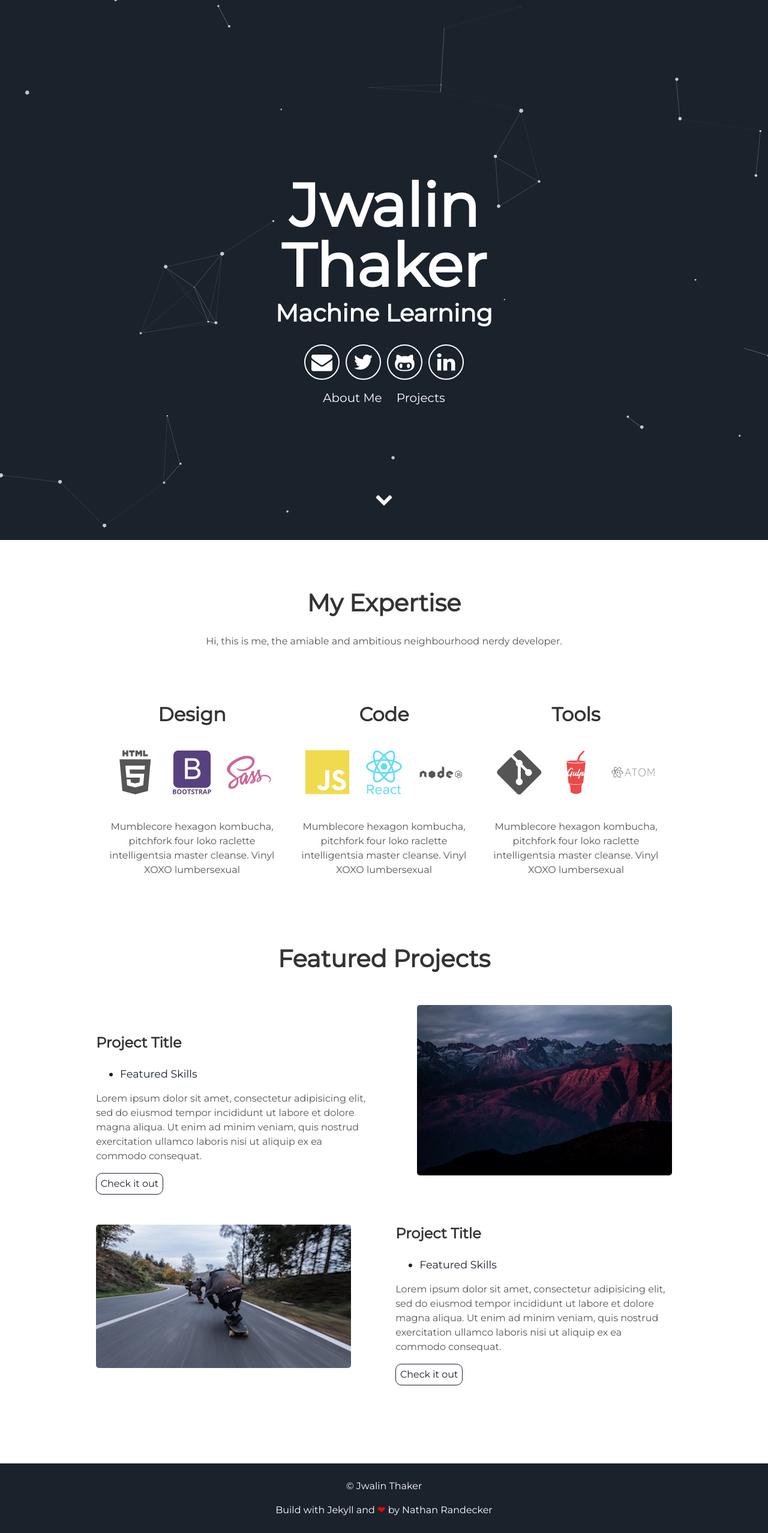
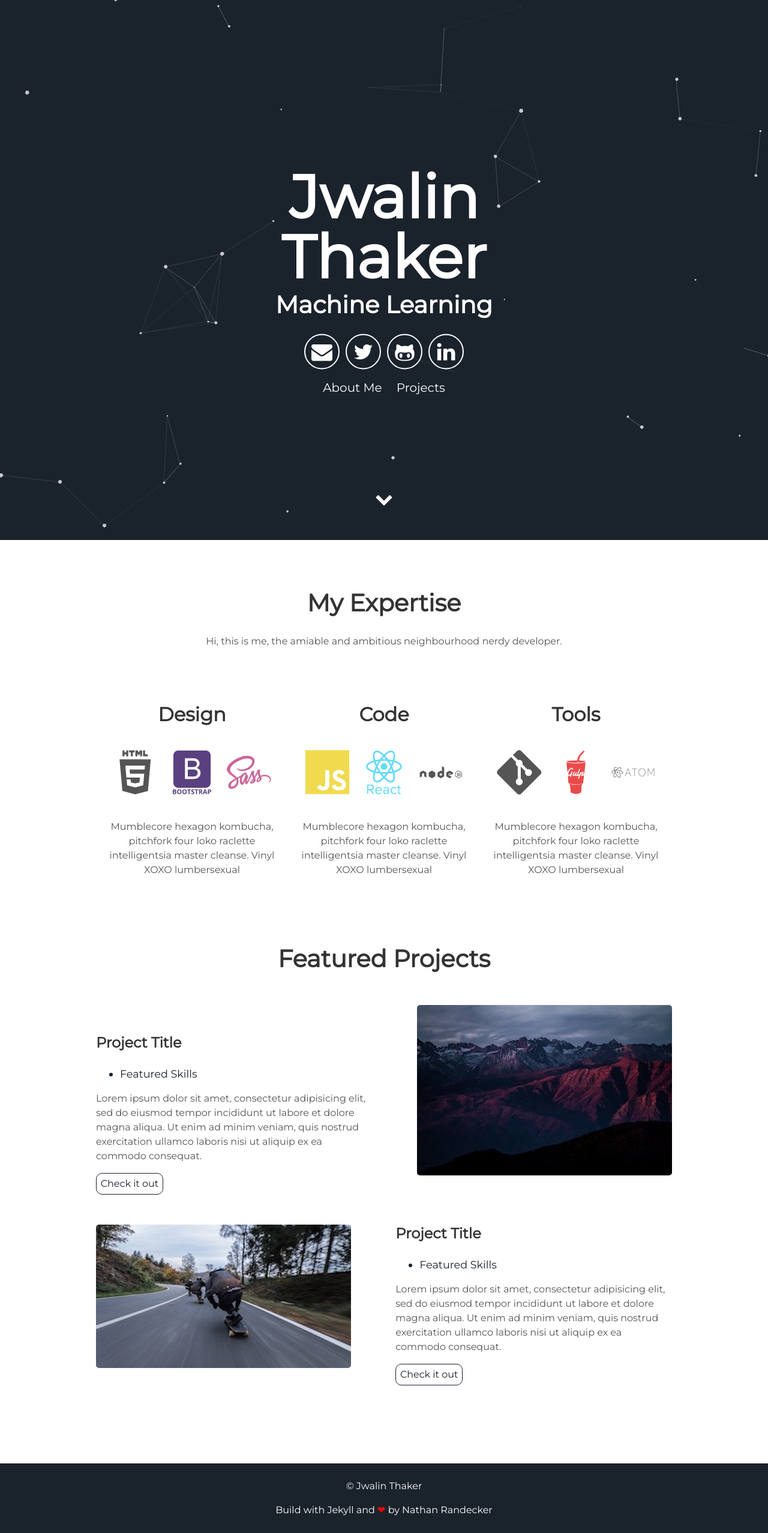
Before and after one commit to Jwalin-Thaker/jwalin-thaker.github.io, a Jekyll site: the page built from index.html, in a window 1280 px wide. Shown: the whole page at 60% size. Built offline with Jekyll 4.4.1, drawn with Linux system fonts in a browser that asks for light colours.

Commit message:
changes : 4

```diff
--- a/_includes/header.html
+++ b/_includes/header.html
@@ -1,14 +1,14 @@
 <div id="particles-js">
     <div class="header">
-        <h1>
+        <h3>
             <span class="site-title">{{site.username}}</span>
             <span class="site-description">{{site.user_title}}</span>
-        </h1>
+        </h3>
         <div class="header-icons">
-            <a aria-label="Send email" href="#"><i class="icon fa fa-envelope"></i></a>
-            <a aria-label="My Twitter" target="_blank" href="#"><i class="icon fa fa-twitter" aria-hidden="true"></i></a>
-            <a aria-label="My Github" target="_blank" href="#"><i class="icon fa fa-github-alt" aria-hidden="true"></i></a>
-            <a aria-label="My LinkedIn" target="_blank" href="#"><i class="icon fa fa-linkedin" aria-hidden="true"></i></a>
+            <a aria-label="Send email" href="jwalinthaker@gmail.com"><i class="icon fa fa-envelope"></i></a>
+            <a aria-label="My Twitter" target="_blank" href="https://twitter.com/JwalinT"><i class="icon fa fa-twitter" aria-hidden="true"></i></a>
+            <a aria-label="My Github" target="_blank" href="https://github.com/Jwalin-Thaker"><i class="icon fa fa-github-alt" aria-hidden="true"></i></a>
+            <a aria-label="My LinkedIn" target="_blank" href="https://www.linkedin.com/in/jwalin-thaker-95b3b7ba/"><i class="icon fa fa-linkedin" aria-hidden="true"></i></a>
         </div>
         <div class="header-links">
             <a class="link" href="#about" data-scroll>About Me</a>
```
